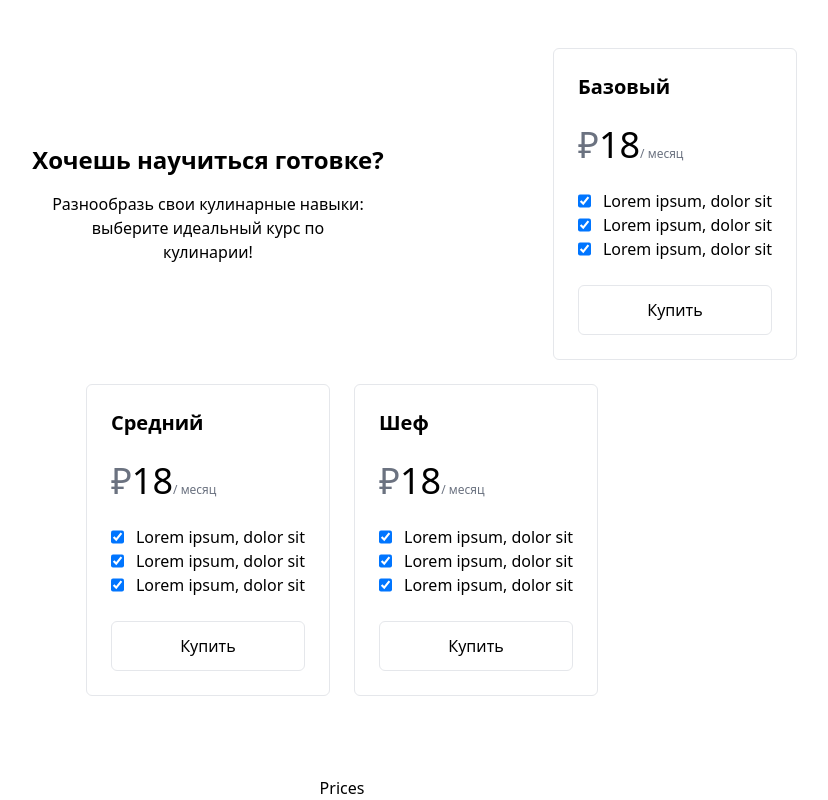
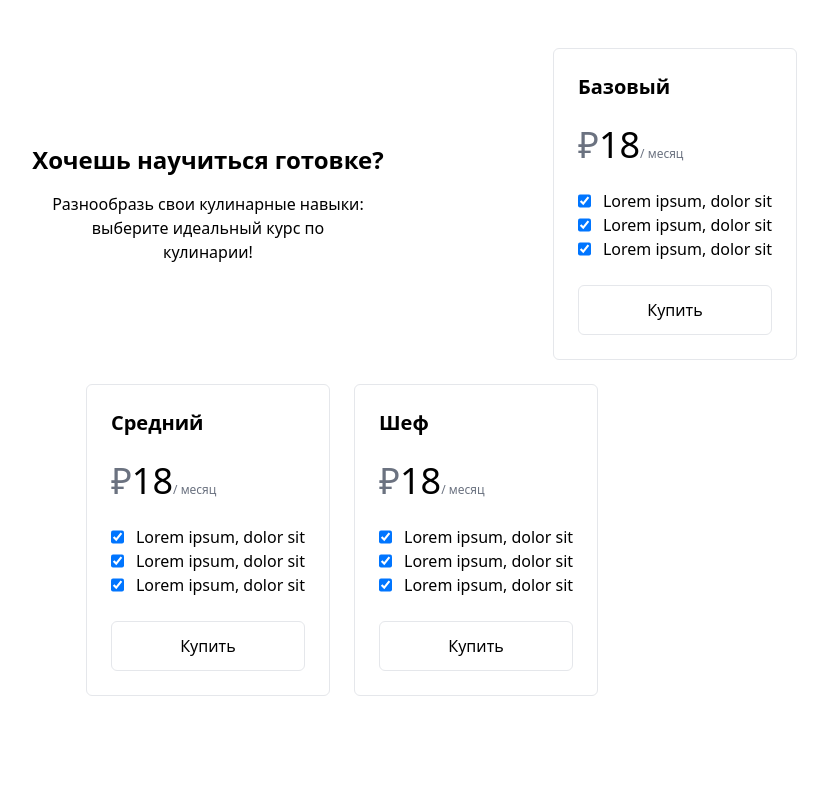
Before and after one commit to RichardPickman/cook-cook, a Next.js app: page / in a window 1280 px wide. Shown: the part 1880-2680 px from the top of the page, without its empty margins (298-1126 px from the left). After the commit the page ends 2576 px from the top, so only its background shows below. Built offline with nearby package versions, Linux system fonts and the light colour scheme.

Commit message:
remove prices page due to duplicate

```diff
--- a/src/pages/index.tsx
+++ b/src/pages/index.tsx
@@ -13,7 +13,6 @@ export default function Home() {
             <ForWho />
             <Menu />
             <Learn />
-            <Prices />
         </main>
     );
 }
```
